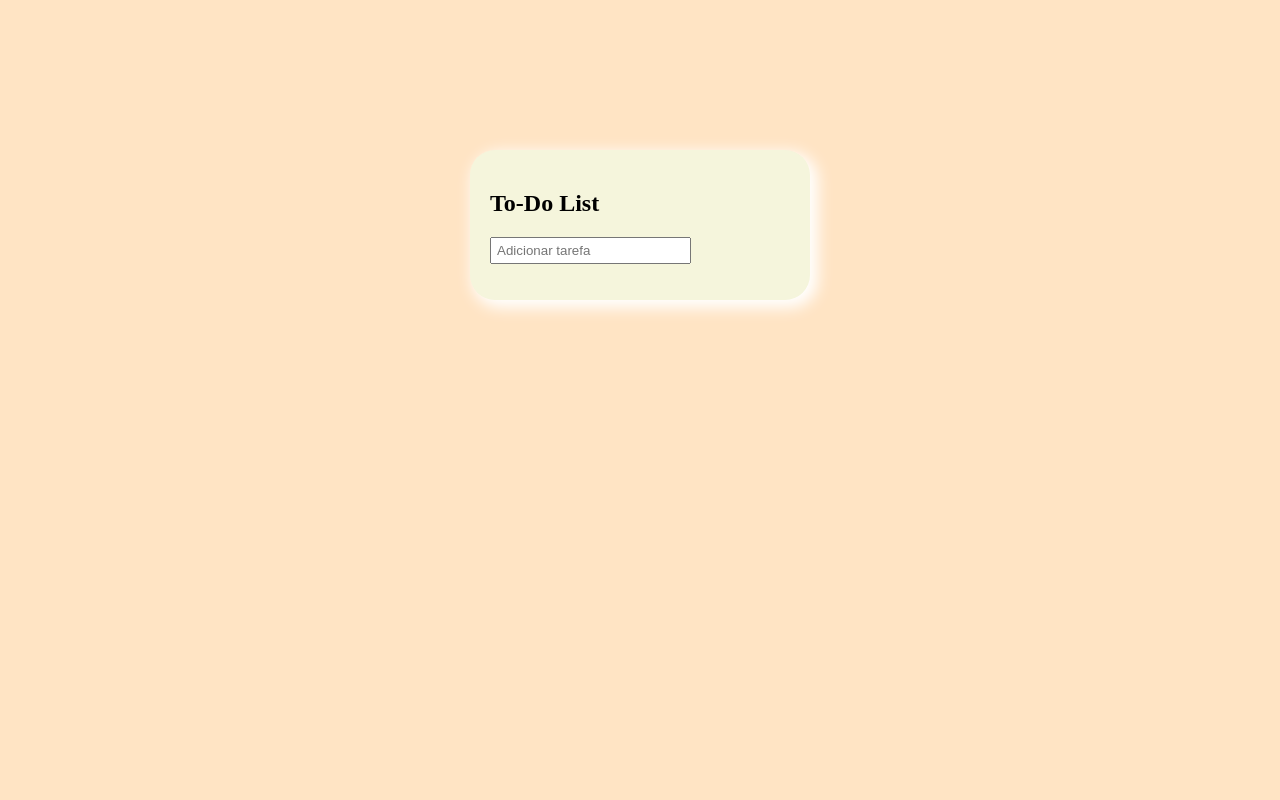
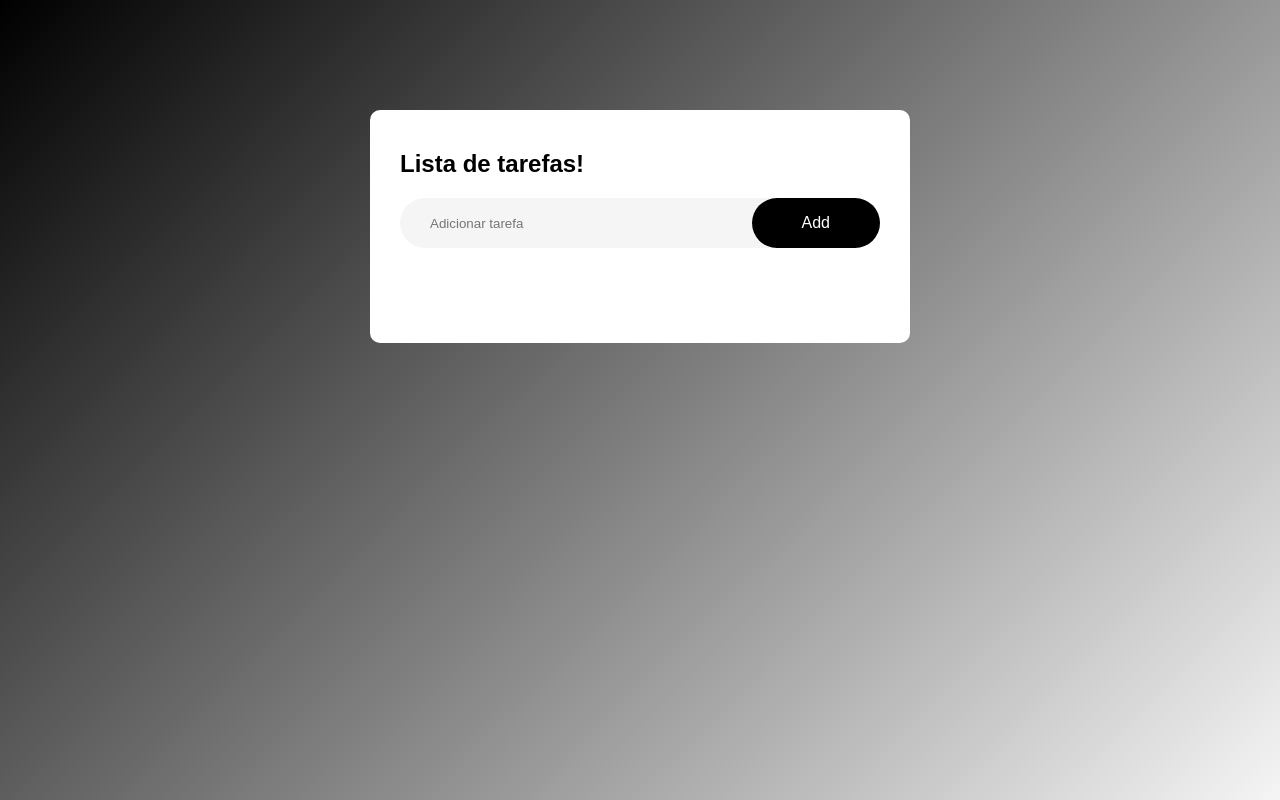
Before and after one commit to ViniciusESanto/Listagem-de-Tarefas, a plain HTML site: page index.html in a window 1280 px wide. Drawn offline with nearby package versions, Linux system fonts and the light colour scheme; a web font is replaced by a local one.

Commit message:
Atualização das listas de tarefas
Atualização de arquivos HTML CSS e JS

```diff
--- a/index.html
+++ b/index.html
@@ -4,16 +4,22 @@
     <meta charset="UTF-8">
     <meta name="viewport" content="width=device-width, initial-scale=1.0">
     <link rel="stylesheet" href="./style.css">
-    <title>To-Do List!</title>
+    <link rel="preconnect" href="https://fonts.googleapis.com">
+    <link rel="preconnect" href="https://fonts.gstatic.com" crossorigin>
+    <link href="https://fonts.googleapis.com/css2?family=Anta&display=swap" rel="stylesheet">
+    <title>Lista de Tarefas!</title>
 </head>
 <body>
- <div class="container">
-    <h2>To-Do List</h2>
-        <input type="text" name="ListItem" placeholder="Adicionar tarefa">
-    <ul>
-
-    </ul>
- </div>
+    <div class="container">
+        <div class="todo-app">
+            <h2>Lista de tarefas!</h2>
+            <div class="row">
+                <input type="text" name="input-box" placeholder="Adicionar tarefa">
+                <button>Add</button>
+            </div>
+            <ul id="taskList">
+            </ul>
+        </div>
 </body>
 <script src="https://code.jquery.com/jquery-3.7.1.min.js"></script>
 <script src="./main.js"></script>
--- a/main.js
+++ b/main.js
@@ -1,7 +1,12 @@
 $(document).ready(function(){
     $('input').change(function(){
         var input = $(this).val();
-        $('ul').append('<li>' +input+ '<i class="fa-solid fa-check"></i></li>');
+        $('ul').append('<li>' +input+ '</li>');
         $(this).val('')
     });
+
+
+    $(document).on('click','li', function(){
+        $(this).toggleClass("completed")
+    })
 });
--- a/style.css
+++ b/style.css
@@ -1,41 +1,86 @@
-body {
-    background-color: bisque;
-    margin-top: 150px;
+* {
+    margin: 0;
+    padding: 0;
+    font-family: "Anta", sans-serif;
+    box-sizing: border-box;
 }
 
-.container{
-    padding: 20px;
-    width: 300px;
-    margin: 0 auto;
-    background-color: beige;
-    border-radius: 25px;
-    box-shadow: 5px 5px 15px 3px #fff
+.container {
+    width: 100%;
+    min-height: 100vh;
+    background: linear-gradient(135deg, #000000, #f5f5f5);
+    padding: 10px;
 }
 
-form {
-    display: inline-block
+.todo-app {
+    width: 100%;
+    max-width: 540px;
+    background: #fff;
+    margin: 100px auto 20px;
+    padding: 40px 30px 70px;
+    border-radius: 10px;
+}
+
+.todo-app h2 {
+    color: black;
+    display: flex;
+    align-items: center;
+    margin-bottom: 20px;
+}
+
+.row {
+    display: flex;
+    align-items: center;
+    justify-content: space-between;
+    background: #f5f5f5;
+    border-radius: 30px;
+    padding-left: 20px;
+    margin-bottom: 25px;
 }
 
 input {
-    padding: 4px 15px 4px 5px;
+    flex: 1;
+    border: none;
+    outline: none;
+    background: transparent;
+    padding: 10px;
+    font-weight: 14px;
 }
 
-#button {
-    display: inline-block;
-    background-color: #fff;
-    color: black;
-    border-radius: 5px;
-    text-align: center;
-    margin-top: 2px;
-    padding: 5px 15px;
+button {
+    border: none;
+    outline: none;
+    padding: 16px 50px;
+    background: #000000;
+    color: #fff;
+    font-size: 16px;
+    cursor: pointer;
+    border-radius: 40px;
 }
 
-#button:hover {
+ul li {
+    list-style:decimal;
+    font-size: 17px;
+    padding: 12px 8px 12px 50px;
+    user-select: none;
     cursor: pointer;
-    opacity: 0.8;
+    position: relative;
+    margin-left: 40px;
 }
 
-ul {padding-left: 20px; font-weight: bolder;}
-ul li {padding: 5px; color: black; font-weight: bolder; list-style: none;}
-ul li:nth-child(even){background-color: blanchedalmond; color:rgb(59, 56, 56)}
-.strike{text-decoration: line-through;}
+ul li::before {
+    content: '';
+    position: absolute;
+    height: 28px;
+    width: 28px;
+    border-radius: 50%;
+    background-size: cover;
+    background-position: center;
+    top: 12px;
+    left: 8px;
+}
+
+ul li.completed {
+    color: #555;
+    text-decoration: line-through;
+}
```
Also changed, not shown: images/checked.png (added), images/icon.png (added), images/unchecked.png (added).
